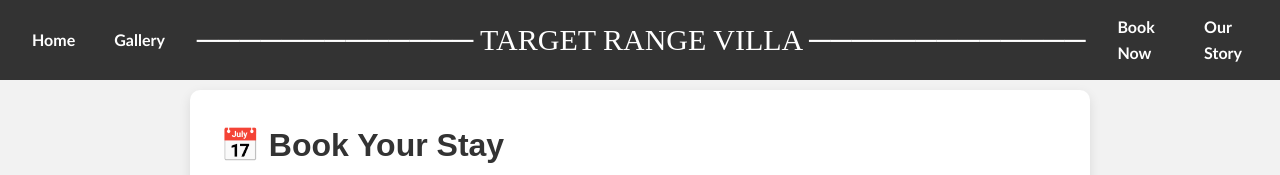
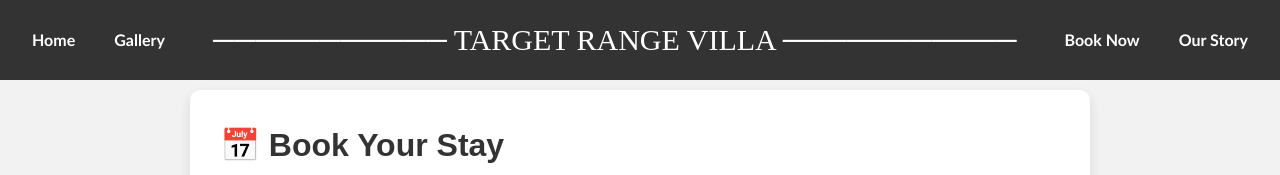
Before and after one commit to guraaHub/target-range-villa, a plain HTML site: page book.html in a window 1280 px wide. Shown: the top 175 px of the page. Drawn offline with Linux system fonts and the light colour scheme.

Commit message:
change header title length

```diff
--- a/book.html
+++ b/book.html
@@ -13,7 +13,7 @@
       <a href="index.html">Home</a>
       <a href="gallery.html">Gallery</a>
     </div>
-    <div class="nav-title">─────────────   TARGET RANGE VILLA   ─────────────</div>
+    <div class="nav-title">───────────   TARGET RANGE VILLA   ───────────</div>
     <div class="nav-right">
       <a href="book.html">Book Now</a>
       <a href="our-story.html">Our Story</a>
```
Also changed, not shown: gallery.html (+1 -1 lines), index.html (+1 -1 lines), our-story.html (+1 -1 lines).
